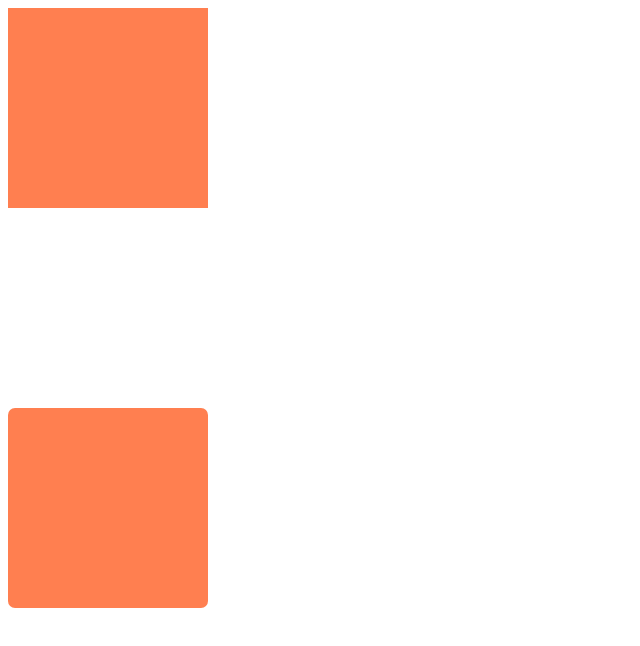
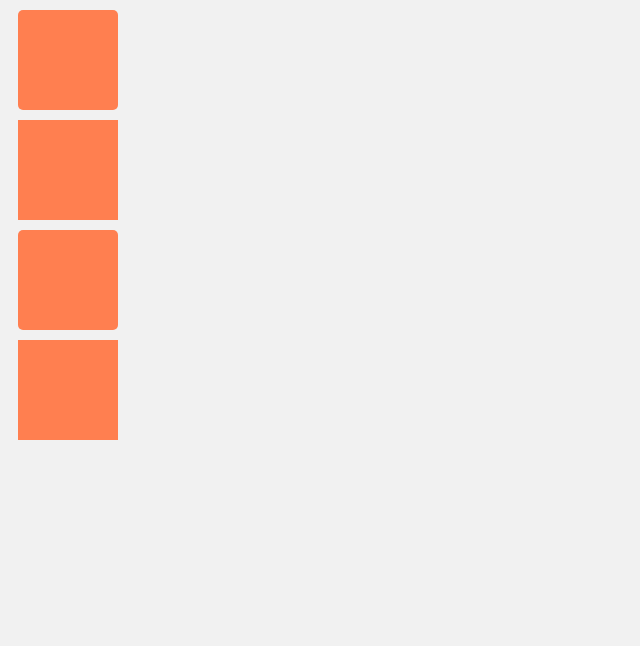
Before and after one commit to tbg-webbutveckling-te19/Natanael-smorgasbord, a plain HTML site: page projects/9-ID-And-Class/index.html in a window 1280 px wide. Shown: the whole page, without its empty margins (0-640 px from the left). Drawn offline with Linux system fonts and the light colour scheme.

Commit message:
Id and Class

```diff
--- a/projects/9-ID-And-Class/assets/css/main.css
+++ b/projects/9-ID-And-Class/assets/css/main.css
@@ -1,20 +1,57 @@
 @charset "utf-8";
 
+body {
+    background-color: #f1f1f1;
+}
+
     /* . = class */
+.box {
+    width: 100px;
+    height: 100px;
+    background-color: coral;
+}
 
-    .box {
-        width: 200px;
-        height: 200px;
+#unique {
+    width: 100px;
+    height: 100px;
 
-        background-color: coral;
-    }
-
-/* camel-case */
-.emptySpace {
-    width: 200px;
-    height: 200px;
+    background-color: cadetblue;
 }
 
 .roundedCorners {
     border-radius: 7px;
 }
+
+/* utility classes */
+
+.m-1 {
+    margin: 10px;
+}
+
+.mx-1 {
+
+}
+
+.my-1 {
+
+}
+
+.p-1 {
+
+}
+
+.px-1 {
+
+}
+
+.py-1 {
+
+}
+
+.rounded-5 {
+    border-radius: 5px;
+}
+
+.rounded-10 {
+    border-radius: 10px;
+}
--- a/projects/9-ID-And-Class/index.html
+++ b/projects/9-ID-And-Class/index.html
@@ -3,14 +3,17 @@
     <head>
         <meta charset="utf-8">
         <meta description="Här förklarar man sidans innehåll">
-        <title>Animations</title>
+        <title>ID & Class</title>
         <link href="assets/css/main.css" rel="stylesheet">
-
     </head>
     <body>
-        <section class="box"></section>
-        <section class="emptySpace"></section>
-        <section class="box roundedCorners"></section>
-        <section class="HelloGit"></section>
+        <!-- class = reusable -->
+        <section class="box m-1 rounded-5"></section>
+        <section class="box m-1"></section>
+        <section class="box m-1 rounded-5"></section>
+        <section class="box m-1"></section>
+
+        <!-- ID = only one time in the same document -->
+        <section id="unique m-1 rounded-10"></section>
     </body>
 </html>
```
